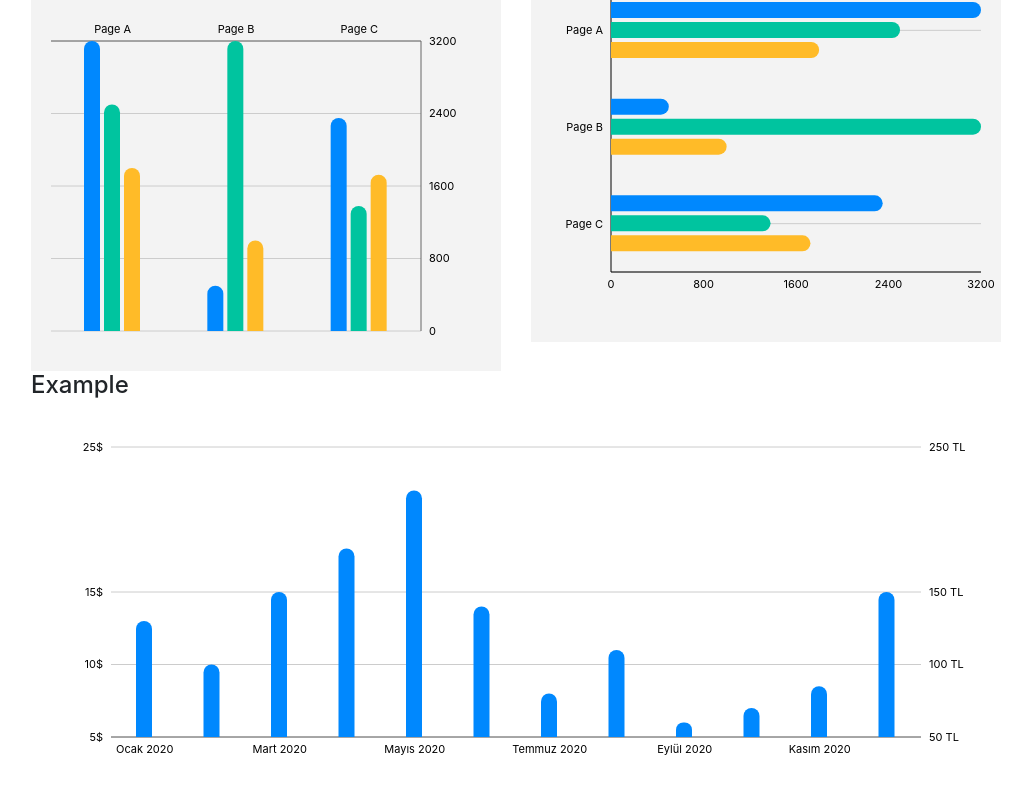
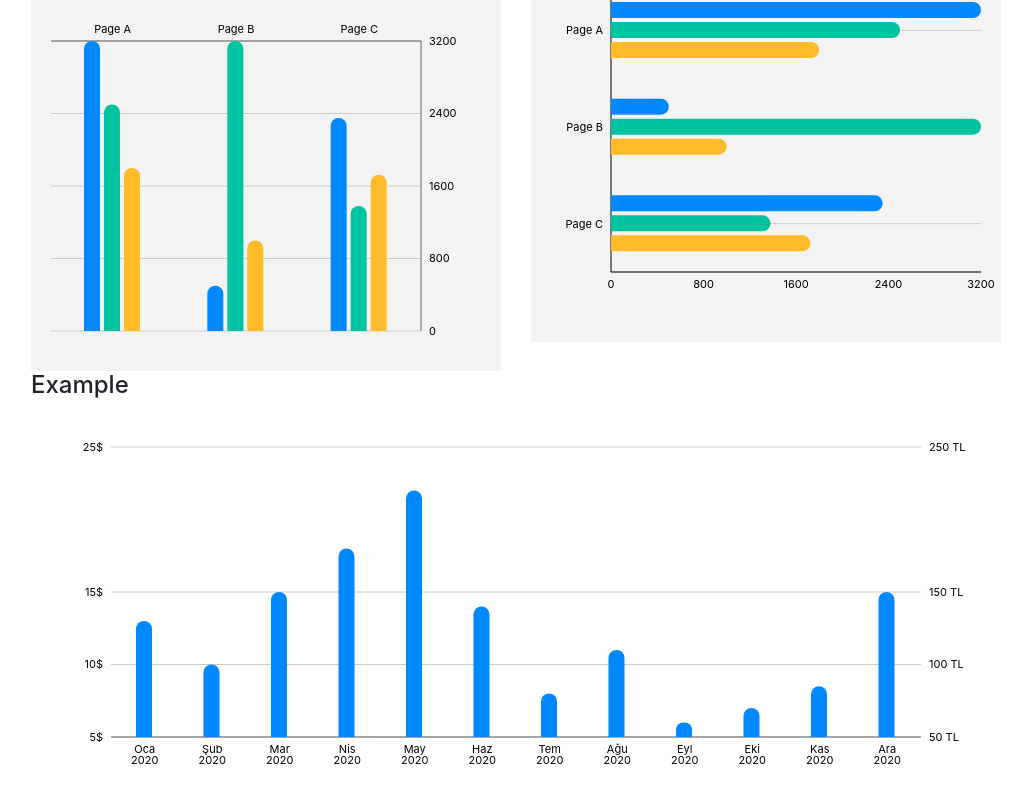
Before and after one commit to asezgin58/custom-components, a React (Create React App) app: page /bar-chart in a window 1280 px wide. Shown: the part 1611-2414 px from the top of the page, without its empty margins (244-1269 px from the left). Built offline with nearby package versions, Linux system fonts and the light colour scheme.

Commit message:
chart/bar : tick upd

```diff
--- a/src/_common/_helpers/_scroll.ts
+++ b/src/_common/_helpers/_scroll.ts
@@ -3,6 +3,7 @@ export const scrollToElement = (elementId: any) => {
     if (el) {
         el.scrollIntoView({ block: 'start', behavior: 'smooth' });
     } else {
+        // eslint-disable-next-line
         console.warn(`Scroll target element is not found: ${elementId}`);
     }
 };
--- a/src/components/Chart/Bar/index.tsx
+++ b/src/components/Chart/Bar/index.tsx
@@ -1,5 +1,5 @@
 import { FC, useEffect, useState } from 'react';
-import { IBarChartProps } from './type';
+import { IBarChartProps, ITick } from './type';
 import { ResponsiveContainer, BarChart, Bar, XAxis, YAxis, CartesianGrid } from 'recharts';
 import CustomLegend from '../utils/Legend';
 import CustomTooltip from '../utils/Tooltip';
@@ -47,8 +47,12 @@ const BarChartComponent: FC<IBarChartProps> = ({
     };
 
     const tickViewValues = {
-        tick: { fontSize: tick?.fontSize || 11, fill: tick?.color || '#000' },
-        tickLine: tick?.line || false,
+        tick: {
+            fontSize: (tick as ITick)?.fontSize || 11,
+            fill: (tick as ITick)?.color || '#000',
+            fontWeight: (tick as ITick)?.fontWeight || 'normal',
+        },
+        tickLine: (tick as ITick)?.line || false,
     };
 
     const xAxisProps: any = {
@@ -57,10 +61,21 @@ const BarChartComponent: FC<IBarChartProps> = ({
         stroke: axis.lineColor,
         axisLine: layout === 'vertical' ? axis.yLine : axis.xLine,
         unit: axis.xUnit,
-        ...tickViewValues,
+        tick: {
+            ...tickViewValues.tick,
+            ...(layout === 'vertical'
+                ? typeof tick?.yView !== 'undefined' &&
+                  typeof tick?.yView === 'boolean' &&
+                  !tick?.yView && { fill: 'transparent' }
+                : typeof tick?.xView !== 'undefined' &&
+                  typeof tick?.xView === 'boolean' &&
+                  !tick?.xView && { fill: 'transparent' }),
+            width: layout === 'vertical' ? (tick as ITick)?.width?.y : (tick as ITick)?.width?.x,
+        },
+        tickLine: tickViewValues.tickLine,
         type: 'category',
-        angle: layout === 'vertical' ? tick?.angle?.y : tick?.angle?.x,
-        tickMargin: layout === 'vertical' ? tick?.margin?.y : tick?.margin?.x,
+        angle: layout === 'vertical' ? (tick as ITick)?.angle?.y : (tick as ITick)?.angle?.x,
+        tickMargin: layout === 'vertical' ? (tick as ITick)?.margin?.y : (tick as ITick)?.margin?.x,
         label: {
             ...(layout === 'vertical' ? axisData.yData : axisData.xData),
         },
@@ -71,26 +86,40 @@ const BarChartComponent: FC<IBarChartProps> = ({
         stroke: axis.lineColor,
         axisLine: layout === 'vertical' ? axis.xLine : axis.yLine,
         unit: axis?.yUnit && typeof axis?.yUnit !== 'string' ? axis?.yUnit[0] : axis?.yUnit,
-        ...tickViewValues,
-        ...(tick?.points && { ticks: tick?.points }),
+        tick: {
+            ...tickViewValues.tick,
+            ...(layout === 'vertical'
+                ? typeof tick?.xView !== 'undefined' &&
+                  typeof tick?.xView === 'boolean' &&
+                  !tick?.xView && { fill: 'transparent' }
+                : typeof tick?.yView !== 'undefined' &&
+                  typeof tick?.yView === 'boolean' &&
+                  !tick?.yView && { fill: 'transparent' }),
+            width: layout === 'vertical' ? (tick as ITick)?.width?.x : (tick as ITick)?.width?.y,
+        },
+        tickLine: tickViewValues.tickLine,
+        ...((tick as ITick)?.points && { ticks: (tick as ITick)?.points }),
         ...(range && { domain: range }),
         type: 'number',
-        angle: layout === 'vertical' ? tick?.angle?.x : tick?.angle?.y,
-        tickMargin: layout === 'vertical' ? tick?.margin?.x : tick?.margin?.y,
+        angle: layout === 'vertical' ? (tick as ITick)?.angle?.x : (tick as ITick)?.angle?.y,
+        tickMargin: layout === 'vertical' ? (tick as ITick)?.margin?.x : (tick as ITick)?.margin?.y,
         label: {
             ...(layout === 'vertical' ? axisData.xData : axisData.yData),
         },
     };
 
     const getEquivalentPointsValues = () =>
-        tick?.equivalentPoints &&
-        tick?.equivalentPoints?.length > 0 && {
+        (tick as ITick)?.equivalentPoints &&
+        (tick as any)?.equivalentPoints?.length > 0 && {
             ...yAxisProps,
             ...(layout !== 'vertical' ? { yAxisId: uuidv4() } : { xAxisId: uuidv4() }),
             orientation: layout === 'vertical' ? 'top' : 'right',
             unit: axis?.yUnit && typeof axis?.yUnit !== 'string' ? axis?.yUnit[1] : '',
-            ticks: tick?.equivalentPoints,
-            domain: [tick.equivalentPoints[0], tick.equivalentPoints[tick.equivalentPoints.length - 1]],
+            ticks: (tick as ITick)?.equivalentPoints,
+            domain: [
+                (tick as any)?.equivalentPoints[0],
+                (tick as any)?.equivalentPoints[(tick as any)?.equivalentPoints.length - 1],
+            ],
         };
 
     /** 1 */
@@ -156,8 +185,9 @@ const BarChartComponent: FC<IBarChartProps> = ({
                 )}
                 <XAxis {...(layout === 'horizontal' && xAxisProps)} {...(layout === 'vertical' && yAxisProps)} />
                 <YAxis {...(layout === 'horizontal' && yAxisProps)} {...(layout === 'vertical' && xAxisProps)} />
-                {tick?.equivalentPoints &&
-                    tick?.equivalentPoints?.length > 0 &&
+                {tick &&
+                    (tick as ITick)?.equivalentPoints &&
+                    (tick as any)?.equivalentPoints?.length > 0 &&
                     (layout !== 'vertical' ? (
                         <YAxis {...getEquivalentPointsValues()} />
                     ) : (
--- a/src/components/Chart/Bar/type.ts
+++ b/src/components/Chart/Bar/type.ts
@@ -25,14 +25,18 @@ interface ITickProps {
     y?: number;
 }
 
-interface ITick {
+export interface ITick {
     color?: string;
     fontSize?: number;
+    fontWeight?: string | number;
     line?: boolean;
     angle?: ITickProps;
     margin?: ITickProps;
+    width?: ITickProps;
     points?: number[];
     equivalentPoints?: number[];
+    xView?: boolean;
+    yView?: boolean;
 }
 
 interface ICartesianGrid {
--- a/src/pages/Chart/Bar/index.tsx
+++ b/src/pages/Chart/Bar/index.tsx
@@ -44,51 +44,51 @@ const BarChartPage: FC = () => {
 
     const exampleData: IBarChartData[] = [
         {
-            name: 'Ocak 2020',
+            name: 'Oca 2020',
             values: [{ name: 'para', value: 13 }],
         },
         {
-            name: '',
+            name: 'Şub 2020',
             values: [{ name: 'para', value: 10 }],
         },
         {
-            name: 'Mart 2020',
+            name: 'Mar 2020',
             values: [{ name: 'para', value: 15 }],
         },
         {
-            name: '',
+            name: 'Nis 2020',
             values: [{ name: 'para', value: 18 }],
         },
         {
-            name: 'Mayıs 2020',
+            name: 'May 2020',
             values: [{ name: 'para', value: 22 }],
         },
         {
-            name: '',
+            name: 'Haz 2020',
             values: [{ name: 'para', value: 14 }],
         },
         {
-            name: 'Temmuz 2020',
+            name: 'Tem 2020',
             values: [{ name: 'para', value: 8 }],
         },
         {
-            name: '',
+            name: 'Ağu 2020',
             values: [{ name: 'para', value: 11 }],
         },
         {
-            name: 'Eylül 2020',
+            name: 'Eyl 2020',
             values: [{ name: 'para', value: 6 }],
         },
         {
-            name: '',
+            name: 'Eki 2020',
             values: [{ name: 'para', value: 7 }],
         },
         {
-            name: 'Kasım 2020',
+            name: 'Kas 2020',
             values: [{ name: 'para', value: 8.5 }],
         },
         {
-            name: '',
+            name: 'Ara 2020',
             values: [{ name: 'para', value: 15 }],
         },
     ];
@@ -265,8 +265,15 @@ const BarChartPage: FC = () => {
                             colors={['#0088FE']}
                             axis={{ yLine: false, yUnit: ['$', ' TL'] }}
                             tooltip={true}
-                            tick={{ points: [5, 10, 15, 25], equivalentPoints: [50, 100, 150, 250] }}
+                            tick={{
+                                points: [5, 10, 15, 25],
+                                equivalentPoints: [50, 100, 150, 250],
+                                width: { x: 50 },
+                                // xView: false,
+                                // yView: false,
+                            }}
                             range={[5, 25]}
+                            // layout={'vertical'}
                         />
                     </div>
                 </div>
```
